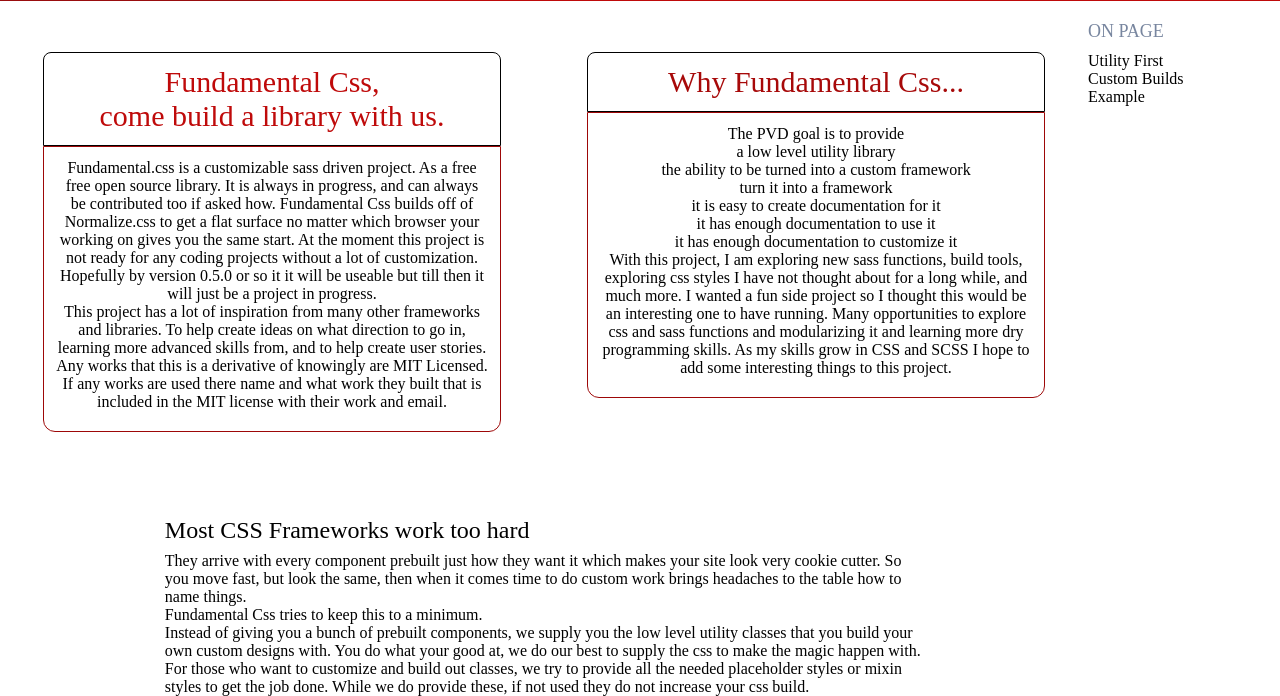
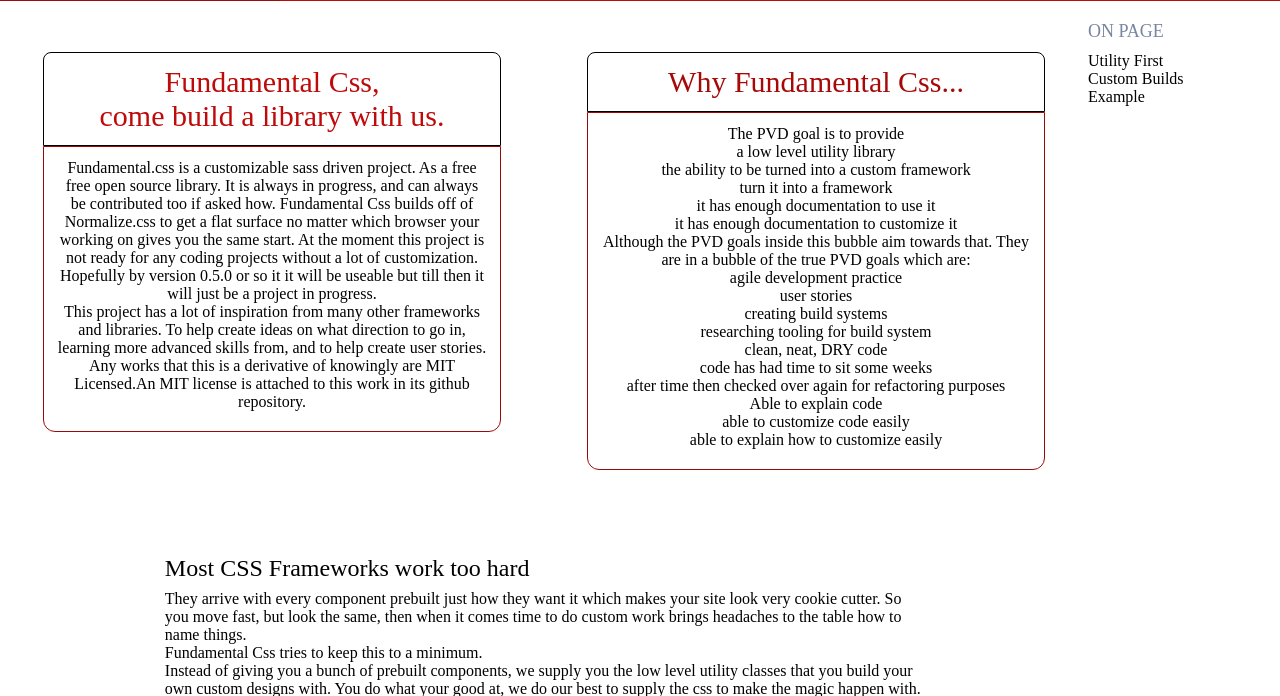
Before and after one commit to mikeyjwilliams/fundamental-css, a PHP site: page / in a window 1280 px wide. Shown: the part 547-1243 px from the top of the page. Run offline with PHP 8.4, Linux system fonts and the light colour scheme; style sheets or scripts are compiled from the project's sources; some libraries are stand-ins or nearby versions.

Commit message:
readme updated since pivoted

```diff
--- a/index.php
+++ b/index.php
@@ -14,30 +14,36 @@
                     </h2>
                     <div class='display-box'>
                         <p class="font-black--200">
-                        Fundamental.css is a customizable sass driven project. As a free
-                        free open source library. It is always in progress, and can always
+                            Fundamental.css is a customizable sass driven project. As a
+                            free
+                            free open source library. It is always in progress, and can
+                            always
                             be contributed too if asked how. Fundamental Css builds off of
                             <a href="http://necolas.github.io/normalize.css/">
                                 Normalize.css
                             </a>
                             to get a flat surface no matter which browser your working on
                             gives
-                        you the same start. At the moment this project is not ready for
+                            you the same start. At the moment this project is not ready
+                            for
                             any
                             coding projects without a lot of customization. Hopefully by
                             version
-                        0.5.0 or so it it will be useable but till then it will just be a
+                            0.5.0 or so it it will be useable but till then it will just
+                            be a
                             project in progress.
                         </p>
                         <p class="font-black--200">
-                        This project has a lot of inspiration from many other frameworks
+                            This project has a lot of inspiration from many other
+                            frameworks
                             and
                             libraries. To help create ideas on what direction to go in,
                             learning
-                        more advanced skills from, and to help create user stories. Any
-                        works that this is a derivative of knowingly are MIT Licensed. If
-                        any works are used there name and what work they built that is
-                        included in the MIT license with their work and email.
+                            more advanced skills from, and to help create user stories.
+                            Any
+                            works that this is a derivative of knowingly are MIT
+                            Licensed.An MIT license is attached to this work in its github
+                            repository.
                         </p>
                     </div>
                 </div>
@@ -52,23 +58,27 @@
                             <li>a low level utility library</li>
                             <li>the ability to be turned into a custom framework</li>
                             <li>turn it into a framework</li>
-                        <li>it is easy to create documentation for it</li>
                             <li>it has enough documentation to use it</li>
                             <li>it has enough documentation to customize it</li>
                         </ol>
 
                         <p class="font-black--200">
-                        With this project, I am exploring new sass functions, build tools,
-                        exploring css styles I have not thought about for a long while,
-                        and
-                        much more. I wanted a fun side project so I thought this would be
-                        an
-                        interesting one to have running. Many opportunities to explore css
-                        and sass functions and modularizing it and learning more dry
-                        programming skills. As my skills grow in CSS and SCSS I hope to
-                        add
-                        some interesting things to this project.
+                            Although the PVD goals inside this bubble aim towards that.
+                            They are in a bubble of the true PVD goals which are:
                         </p>
+                        <ol>
+                            <li>agile development practice</li>
+                            <li>user stories</li>
+                            <li>creating build systems</li>
+                            <li>researching tooling for build system</li>
+                            <li>clean, neat, DRY code</li>
+                            <li>code has had time to sit some weeks</li>
+                            <li>after time then checked over again for refactoring
+                                purposes</li>
+                            <li>Able to explain code</li>
+                            <li>able to customize code easily</li>
+                            <li>able to explain how to customize easily</li>
+                        </ol>
                     </div>
                 </div>
             </section>
```
Also changed, not shown: README.md. Lines whose indentation alone changed are shown as unchanged.
